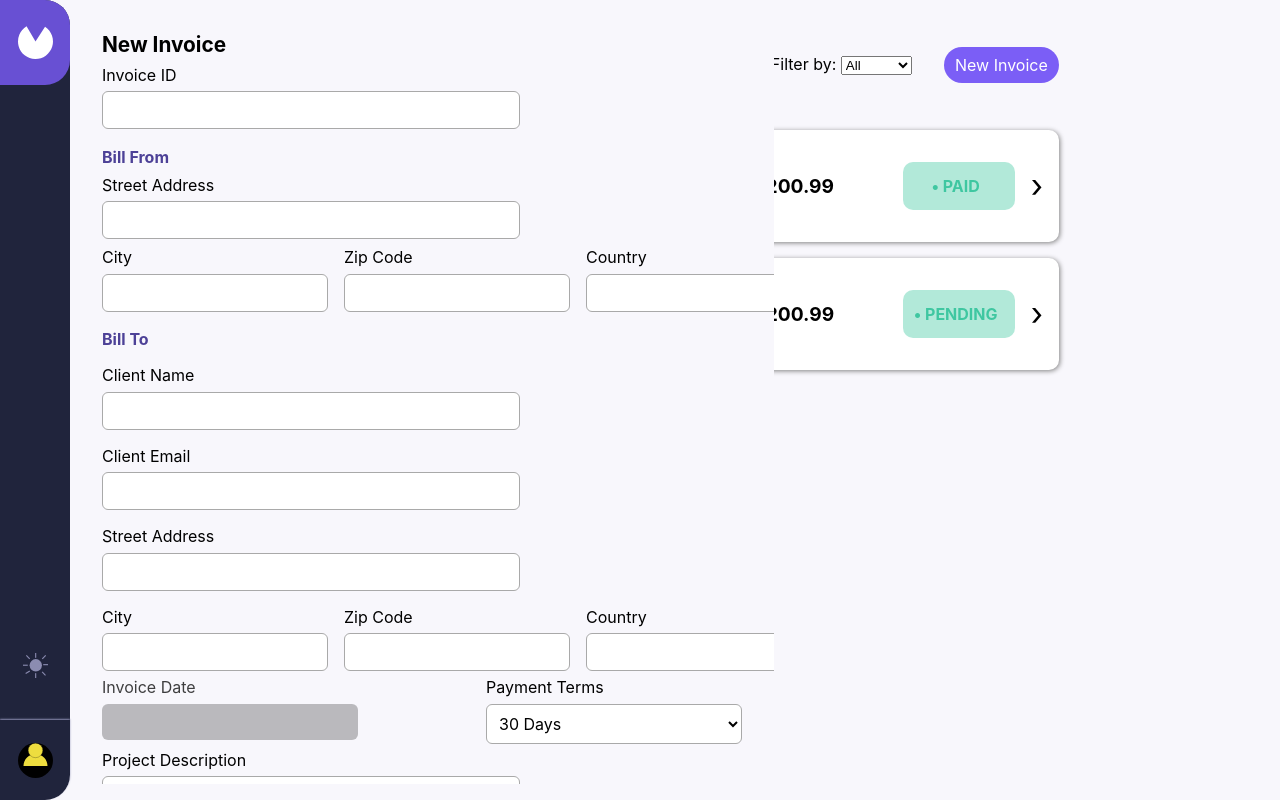
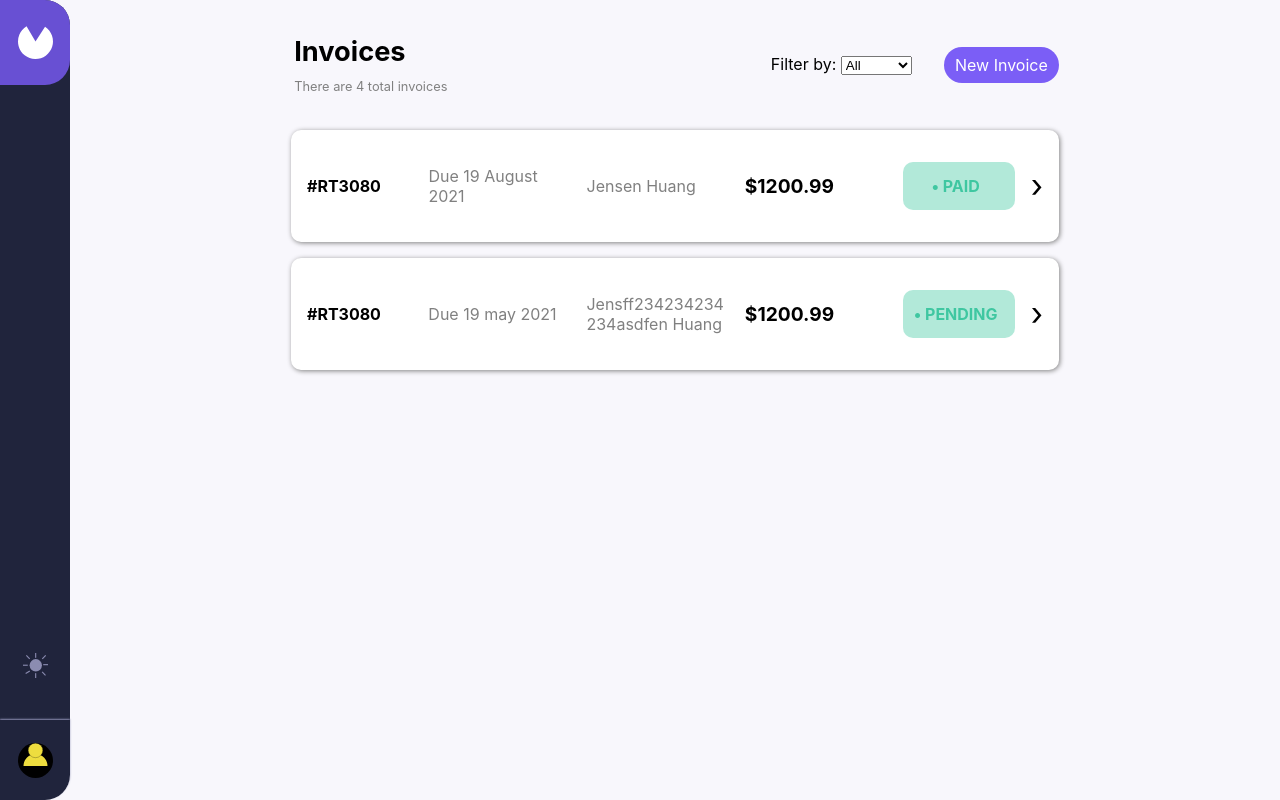
Before and after one commit to HamadNabizada/invoice, a React (Create React App) app in the folder frontend/invoice-app/: page / in a window 1280 px wide. Built offline with nearby package versions, Linux system fonts and the light colour scheme.

Commit message:
added transition effects to newInvoice. addnewLineItem function added

```diff
--- a/frontend/invoice-app/src/components/NewInvoiceModal.js
+++ b/frontend/invoice-app/src/components/NewInvoiceModal.js
@@ -1,7 +1,9 @@
 import styles from '../styles/NewInvoiceModal.module.css'
 import trashIcon from '../assets/trash.svg'
+import {useState} from 'react'
 
 export default function NewInvoice(props){
+    //Light/Dark Theme
     let bgColor = {
         backgroundColor: props.theme.subBG.backgroundColor,
         border: props.theme.lightTheme ? '1px solid darkgray':'1px solid gray',
@@ -15,8 +17,72 @@ export default function NewInvoice(props){
         backgroundColor: props.theme.lightTheme ?  'rgba(0,0,0,.25)':'rgba(255,255,255,.75)'
     }
 
+    /*let newInvoiceJSON = {
+        {
+            "invoiceID": String,
+            "billFrom": {
+                'street': String,
+                'city':String,
+                'zipcode':Number,
+                'country':String
+            },
+            'billTo':{
+                'clientName':String,
+                'clientEmail':String,
+                'clientstreet': String,
+                'clientcity':String,
+                'clientzipcode':Number,
+                'clientcountry':String
+            },
+            // 'invoiceDate':Date,
+            // 'paymentDue':Date,
+            'paymentTerms':Number,
+            'productDescription':String,
+            'itemList':{
+                'listItem':{
+                    'itemName':String,
+                    'itemQTY':Number,
+                    'itemPrice':Number,
+                    'listItemTotal':Number
+                }
+            },
+            'totalInvoice':Number
+        }
+    }*/
+
+    //New Line Item Logic
+    let [itemLineCounter, setItemLineCounter] = useState(0)
+    let singleItemLineElement = (
+        <div className={styles.singleItemLine}>
+            <input style={bgColor} type="text" />
+            <input className={styles.itemTextStyle} style={bgColor} type="number" />
+            <input className={styles.itemTextStyle} style={bgColor} type="number" />
+            <p className={styles.itemTextPrice}>$130.42</p>
+            <div className={styles.trashIcon}><img src={trashIcon} alt="remove item" /></div>
+        </div>
+    )
+    let itemLineArray = []
+    for (let i = 0; i < itemLineCounter; i++) {
+        let singleItemLineElement = (
+            <div key={i} className={styles.singleItemLine}>
+                <input style={bgColor} type="text" />
+                <input className={styles.itemTextStyle} style={bgColor} type="number" />
+                <input className={styles.itemTextStyle} style={bgColor} type="number" />
+                <p className={styles.itemTextPrice}>$130.42</p>
+                <div className={styles.trashIcon}><img src={trashIcon} alt="remove item" /></div>
+            </div>
+        )
+        itemLineArray.push(singleItemLineElement)
+    }
+    function createNewItemLine(){
+        setItemLineCounter(prevCounter => {
+            let newCounter = prevCounter + 1
+            return newCounter
+        })
+    }
+
     return (
-        <div style={props.theme.main} className={styles.newInvoiceModalContainer}>
+        <div style={props.theme.main} className={props.isActive ? styles.newInvoiceModalContainer:styles.newInvoiceModalInactive}>
             <h3>New Invoice</h3>
             <form className={styles.newInvoiceForm} action="/createNewInvoice" method='POST'>
                 <div className={styles.labelInputPair}>
@@ -98,17 +164,11 @@ export default function NewInvoice(props){
                         <p>Price</p>
                         <p>Total</p>
                     </div>
-                    <div className={styles.singleItemLine}>
-                        <input style={bgColor} type="text" />
-                        <input className={styles.itemTextStyle} style={bgColor} type="number" />
-                        <input className={styles.itemTextStyle} style={bgColor} type="number" />
-                        <p className={styles.itemTextPrice}>$130.42</p>
-                        <div className={styles.trashIcon}><img src={trashIcon} alt="remove item" /></div>
-                    </div>
-                    <div style={bgColor} className={styles.addNewItemBtn}>+ Add New Item</div>
+                    {itemLineArray}
+                    <div onClick={createNewItemLine} style={bgColor} className={styles.addNewItemBtn}>+ Add New Item</div>
                 </div>
                 <div className={styles.cancelSaveBtn}>
-                    <p style={bgColor}>Cancel</p>
+                    <p onClick={props.handleCancel} style={bgColor}>Cancel</p>
                     <button className={styles.submitNewInvoiceBtn} type='submit'>Save Draft</button>
                     <button className={styles.submitNewInvoiceBtn} type='submit'>Submit Invoice</button>
                 </div>
--- a/frontend/invoice-app/src/pages/Home.js
+++ b/frontend/invoice-app/src/pages/Home.js
@@ -6,6 +6,11 @@ import dark from '../assets/dark.svg'
 import NewInvoiceModal from '../components/NewInvoiceModal'
 
 export default function Home(){
+    let [isNewInvoiceModalActive, setNewInvoiceModalActive] = useState(false)
+
+    let modalStyles = {
+        main: isNewInvoiceModalActive ? style.modalActiveMain : ''
+    }
 
     let [lightMode, setLightMode] = useState(true)
     let theme = lightMode ? light : dark
@@ -44,6 +49,12 @@ export default function Home(){
             boxShadow: currentTheme.shadow
         }
     }
+    function createNewInvoice(){
+        setNewInvoiceModalActive(true)
+    }
+    function cancelNewInvoice(){
+        setNewInvoiceModalActive(false)
+    }
     document.body.style.backgroundColor = styleTheme.layout.backgroundColor
 
     return(
@@ -53,9 +64,11 @@ export default function Home(){
              theme = {theme}
             />
             <NewInvoiceModal
-                let theme = {styleTheme}
+                isActive = {isNewInvoiceModalActive}
+                theme = {styleTheme}
+                handleCancel = {cancelNewInvoice}
             />
-            <main style={styleTheme.main}  className={style.mainHome}>
+            <main style={styleTheme.main} className={`${style.mainHome} ${modalStyles.main}`}>
                 <section className={style.header}>
                     <div className={style.title}>
                         <h1 className={style.invoiceTitle}>Invoices</h1>
@@ -71,8 +84,7 @@ export default function Home(){
                                 <option value="paid">Paid</option>
                             </select>
                         </div>
-                        <div className={style.newInvoice}>
-                            {/* <p className={style.newInvoicePlusBtn}>+</p> */}
+                        <div onClick={createNewInvoice} className={style.newInvoice}>
                             <p className={style.newInvoiceText}>New Invoice</p>
                         </div>
                     </div>
--- a/frontend/invoice-app/src/styles/Home.module.css
+++ b/frontend/invoice-app/src/styles/Home.module.css
@@ -190,3 +190,8 @@
     }
 
 }
+
+.modalActiveMain{
+   filter:brightness(20%);
+   pointer-events: none;
+}
--- a/frontend/invoice-app/src/styles/NewInvoiceModal.module.css
+++ b/frontend/invoice-app/src/styles/NewInvoiceModal.module.css
@@ -1,4 +1,4 @@
-.newInvoiceModalContainer{
+.newInvoiceModalContainer,.newInvoiceModalInactive{
     display:flex;
     flex-direction: column;
     position:absolute;
@@ -10,20 +10,27 @@
     gap:.5rem;
     max-height: 90vh;
     overflow-y: scroll;
+    z-index: 5;
+    transition:left ease-out .6s;
+}
+.newInvoiceModalInactive{
+    left: -100vw;
 
 }
 .newInvoiceModalContainer::-webkit-scrollbar{
-    width:.5vw;
+    width:.7rem;
 }
 .newInvoiceModalContainer::-webkit-scrollbar-thumb{
     background-color:#4d4197;
     border-radius: 50px;
+
 }
 .newInvoiceModalContainer::-webkit-scrollbar-track{
     background-color:gray;
     border-radius: 50px;
     margin-top:1rem;
     margin-bottom:1rem;
+
 }
 h4,h5{
     margin:0px;
@@ -121,6 +128,7 @@ option{
     display:grid;
     grid-template-columns: 40% 10% 20% 20% 5%;
     justify-content: space-between;
+    margin-bottom:.3rem;
 }
 .singleItemLine>input{
     max-height:1rem;
@@ -170,7 +178,11 @@ input::-webkit-inner-spin-button {
 }
 .addNewItemBtn:hover{
     opacity: .7;
-    transition: all .2s;
+    transition: opacity .2s;
+}
+.addNewItemBtn:active{
+    filter: brightness(50%);
+    user-select: none;
 }
 
 .cancelSaveBtn{
```
